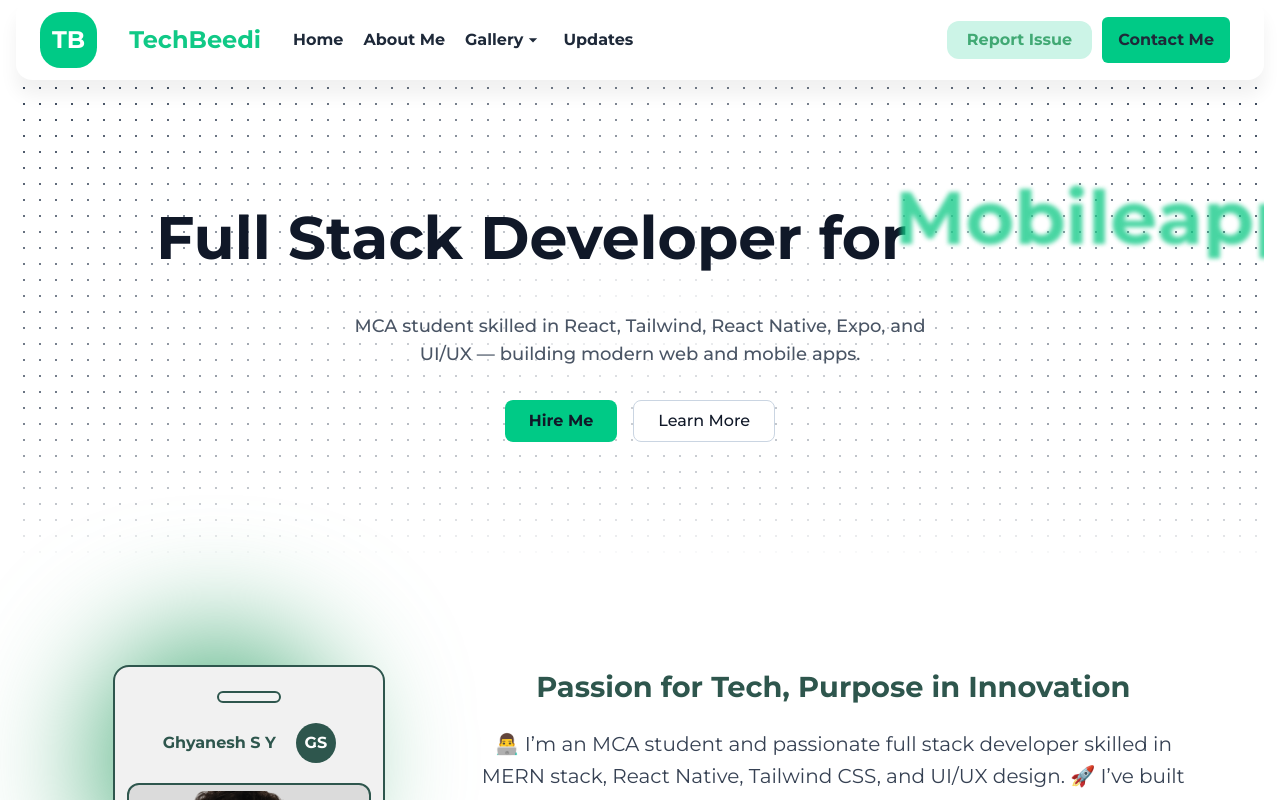
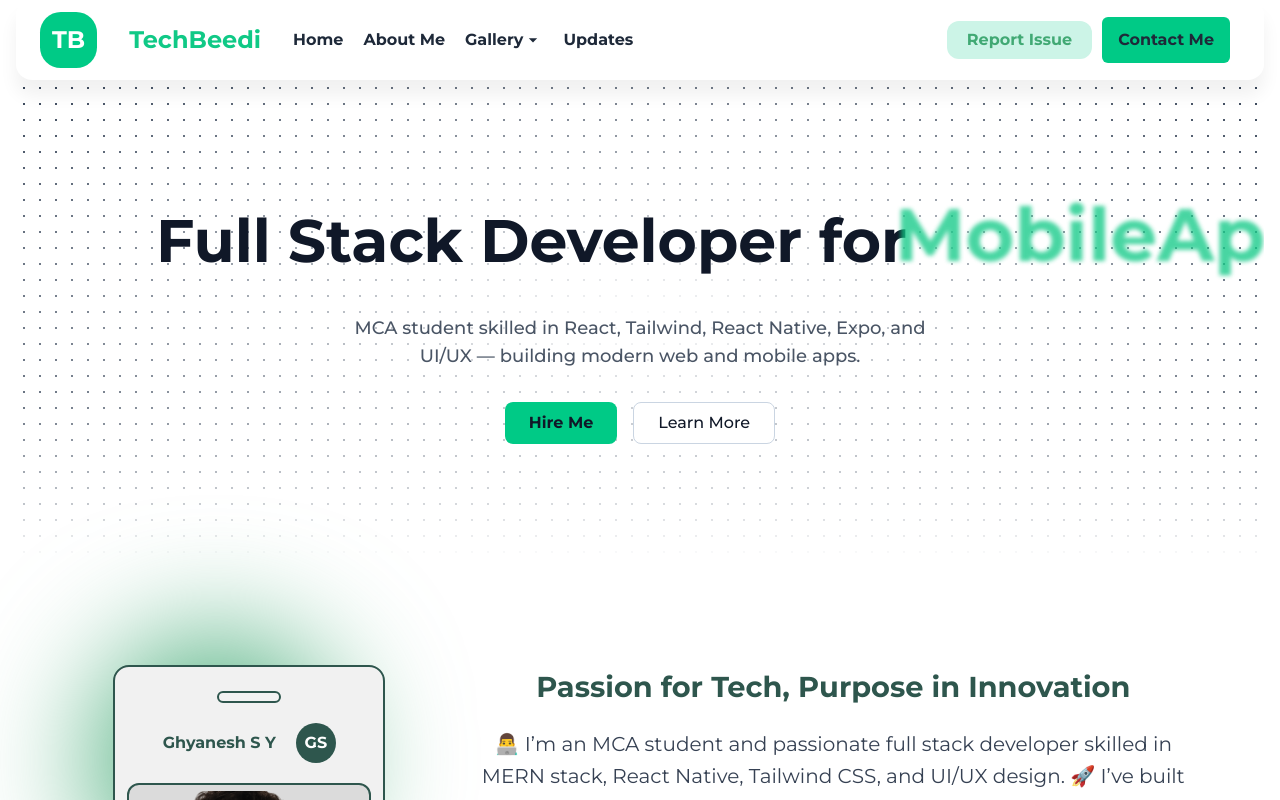
Before and after one commit to Ghyaneshdeepz/Portfolio, a React (Vite) app: page / in a window 1280 px wide. Shown: the top 800 px of the page. Built offline with nearby package versions, Linux system fonts and the light colour scheme.

Commit message:
text animation aligned properly

```diff
--- a/src/components/hero.jsx
+++ b/src/components/hero.jsx
@@ -2,7 +2,7 @@ import React from "react";
 import { FlipWords } from "./ui/flip-words";
 
 const Hero = ({ className }) => {
-  const words = ["Websites", "Mobileapp", "Frontends"];
+  const words = ["Websites", "MobileApp", "Frontends"];
 
   return (
     <div className={`relative h-[60vh] overflow-hidden ${className || ""}`}>
@@ -11,17 +11,27 @@ const Hero = ({ className }) => {
       <div className="absolute bottom-0 left-0 right-0 h-40 -z-10 bg-gradient-to-t from-white to-transparent" />
 
       <div className="relative z-10 flex h-full flex-col items-center justify-center px-4 text-center">
-      <h1 className="mb-6 text-4xl sm:text-6xl font-bold text-gray-900 text-center">
+        <h1
+          className="mb-6 text-4xl sm:text-6xl font-bold text-gray-900 text-center"
+          style={{ lineHeight: "1.5em" }}
+        >
           Full Stack Developer for{" "}
           <span
             className="inline-block relative align-middle"
-    style={{ height: "1.5em", width: "200px" }} // adjust width if needed
+            style={{
+  height: "1.5em",
+  width: "200px",
+  verticalAlign: "middle",
+  lineHeight: "1.5em",
+  display: "inline-block",
+  position: "relative",
+  transform: "translateY(-5px)",
+}}
+
           >
             <FlipWords words={words} />
           </span>
         </h1>
-
-
 
         <p className="max-w-xl text-lg font-medium text-gray-600 mb-8">
           MCA student skilled in React, Tailwind, React Native, Expo, and UI/UX — building modern web and mobile apps.
--- a/src/components/ui/flip-words.jsx
+++ b/src/components/ui/flip-words.jsx
@@ -1,4 +1,3 @@
-"use client"; // if you are using Next.js app router, otherwise remove this line
 
 import React, { useEffect, useState } from "react";
 import { AnimatePresence, motion } from "framer-motion";
@@ -18,13 +17,18 @@ export const FlipWords = ({ words, duration = 3000, className }) => {
   const currentWord = words[currentIndex];
 
   return (
-    // Wrapper that reserves space so text outside doesn't move
+
     <span
-      className={cn(
-        "relative inline-block",
-        className
-      )}
-      style={{ width: "max-content", minWidth: "8ch", display: "inline-block", height: "1.4em" }}
+      className={cn("relative inline-block", className)}
+      style={{
+        width: "max-content",
+        minWidth: "8ch",
+        display: "inline-block",
+        height: "1.5em",
+        verticalAlign: "middle",
+        lineHeight: "1.5em",
+        position: "relative",
+      }}
       aria-live="polite"
     >
       <AnimatePresence mode="wait">
```
Lines whose indentation alone changed are shown as unchanged.
